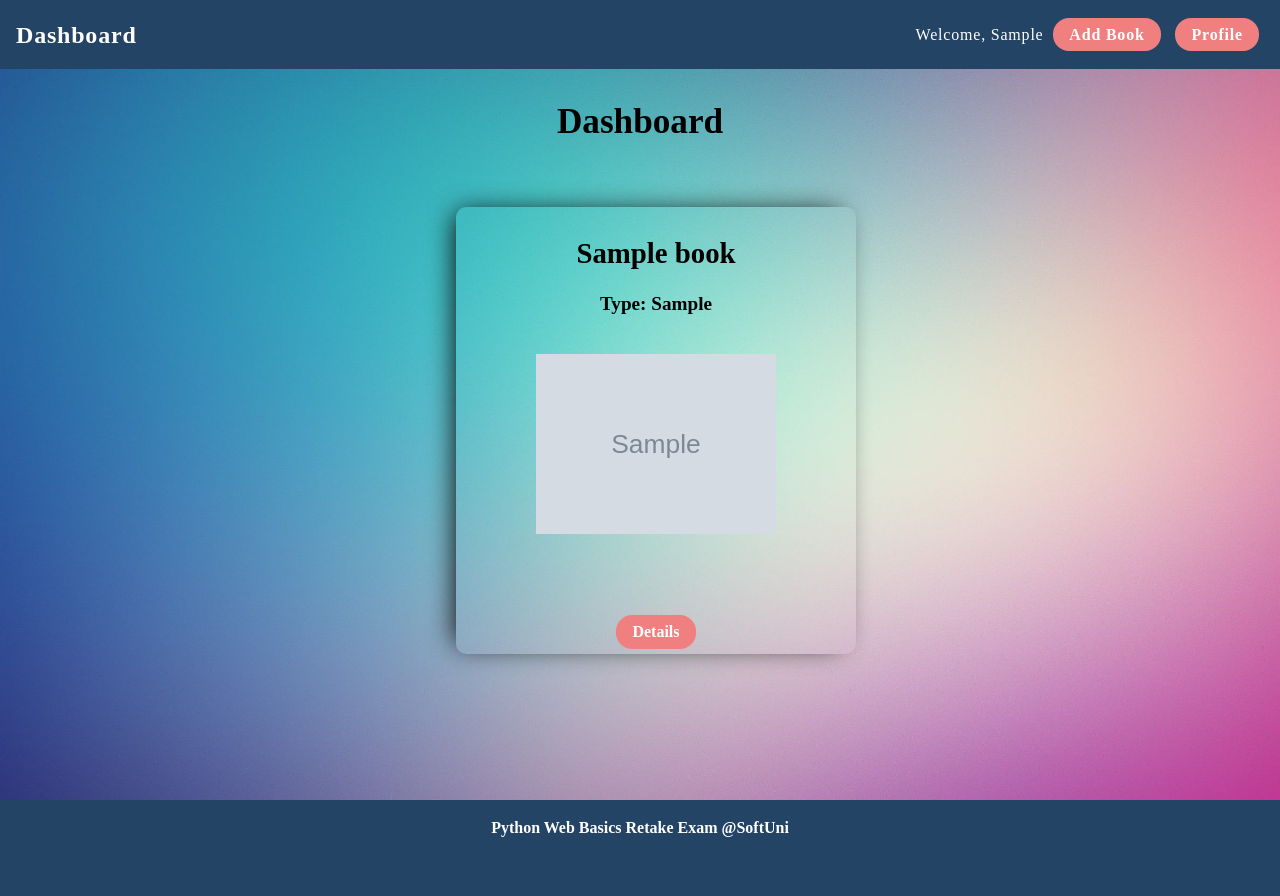
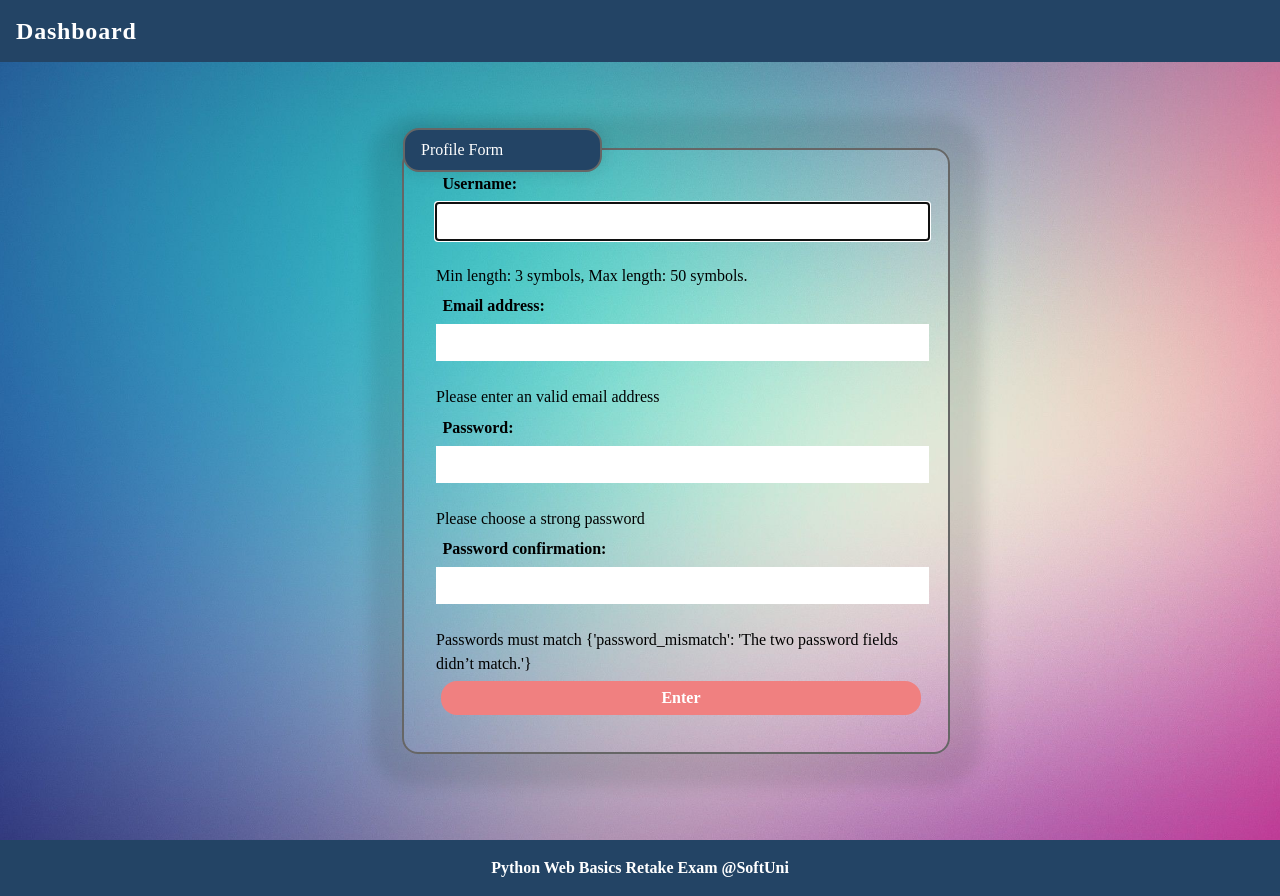
Before and after one commit to nenovKrasimir/online_library_django_template_project, a Django app: page / in a window 1280 px wide. Before the commit the page ends 837 px from the top, so only its background shows below. Run offline with Django 4.2, Linux system fonts and the light colour scheme; tables that the repository leaves empty hold one stand-in row (values such as "Sample post"); grey boxes marked "Sample" are stand-in pictures.

Commit message:
created usercreation form with authentication

```diff
--- a/online_library_django_template_project/common_app/templates/home-page.html
+++ b/online_library_django_template_project/common_app/templates/home-page.html
@@ -51,6 +51,7 @@
                 <legend>Profile Form</legend>
                 {% csrf_token %}
                 {{ form }}
+                {{ form.error_messages }}
                 <input class="button submit" type="submit" value="Enter">
             </fieldset>
         </form>
--- a/online_library_django_template_project/common_app/views.py
+++ b/online_library_django_template_project/common_app/views.py
@@ -1,22 +1,15 @@
 from django.shortcuts import render, redirect
-from django.contrib.auth.forms import UserCreationForm
-from online_library_django_template_project.profile_app.forms import CreateProfileForm
-from online_library_django_template_project.profile_app.models import UserProfile
+from online_library_django_template_project.profile_app.forms import CreateUserForm
 
 
 def home_page(request):
-    profile = UserProfile.objects.first()
-    form = UserCreationForm
-    context = {'profile': profile, 'form': form}
+    form = CreateUserForm
+    context = {'profile': '', 'form': form}
 
     if request.method == "POST":
-        form = CreateProfileForm(request.POST, request.FILES)
+        form = CreateUserForm(request.POST, request.FILES)
         if form.is_valid():
             form.save()
             return redirect('home-page')
 
-    if profile:
-        books = profile.books.all()
-        context['books'] = books
-
     return render(request=request, template_name='home-page.html', context=context)
--- a/online_library_django_template_project/profile_app/forms.py
+++ b/online_library_django_template_project/profile_app/forms.py
@@ -1,8 +1,17 @@
 from django import forms
 from .models import UserProfile
+from django.contrib.auth.forms import UserCreationForm
+from django.contrib.auth.models import User
 
 
-class CreateProfileForm(forms.ModelForm):
+class CreateUserForm(UserCreationForm):
     class Meta:
-        model = UserProfile
-        exclude = ['id']
+        model = User
+        fields = ['username', 'email', 'password1', 'password2']
+
+    def __init__(self, *args, **kwargs):
+        super().__init__(*args, **kwargs)
+        self.fields['password1'].help_text = 'Please choose a strong password'
+        self.fields['password2'].help_text = 'Passwords must match'
+        self.fields['username'].help_text = 'Min length: 3 symbols, Max length: 50 symbols.'
+        self.fields['email'].help_text = 'Please enter an valid email address'
```
Also changed, not shown: online_library_django_template_project/profile_app/views.py (+5 -5 lines).
